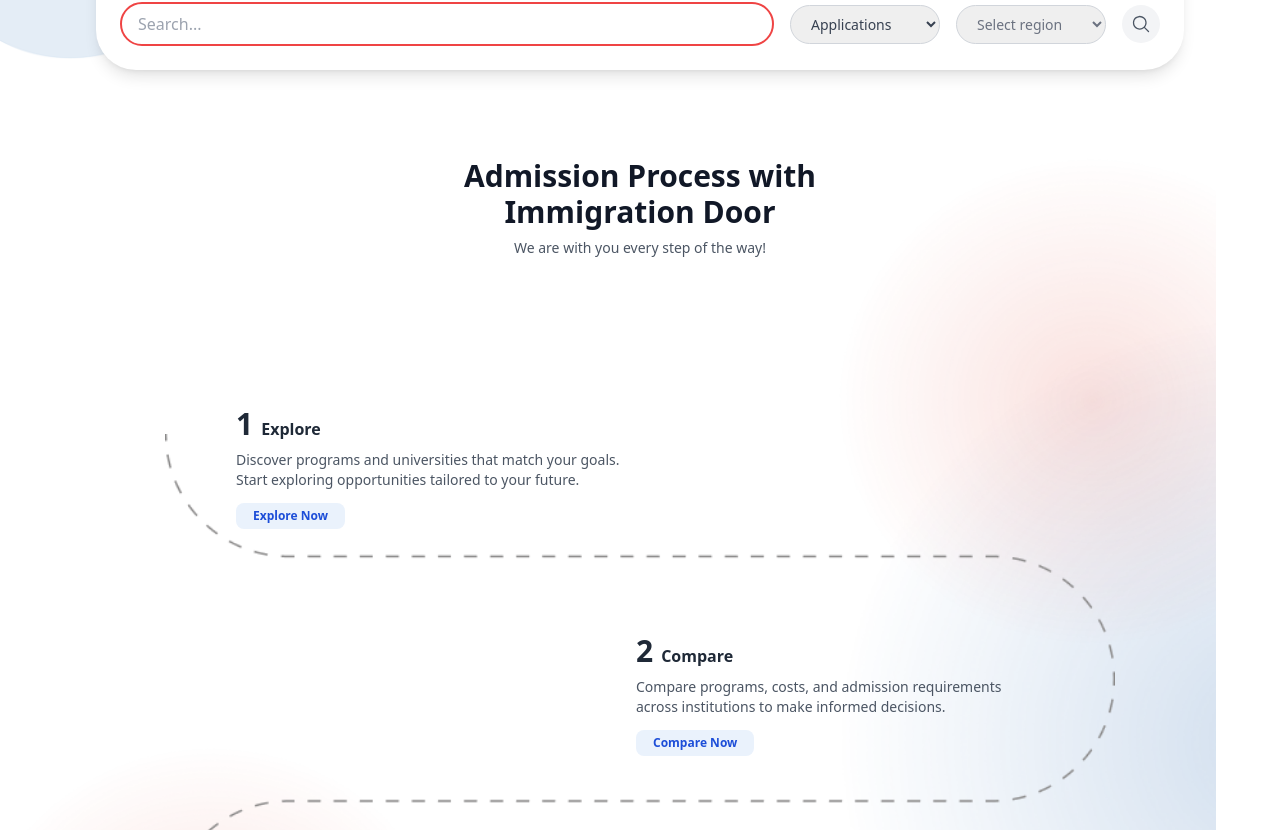
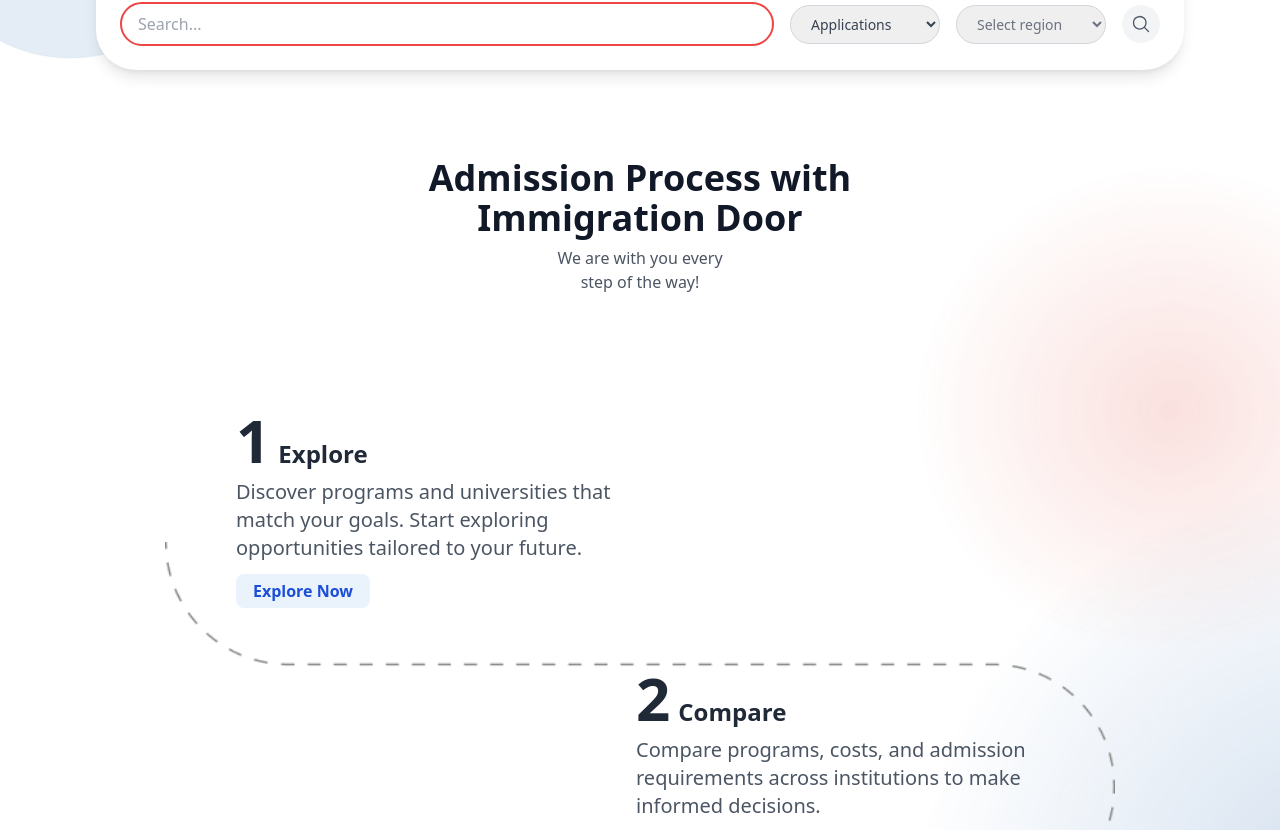
Before and after one commit to Aetthera/University-Admission-and-Immigration-Website, a React (Vite) app in the folder frontend/: page / in a window 1280 px wide. Shown: the part 750-1580 px from the top of the page. Built offline with nearby package versions, Linux system fonts and the light colour scheme.

Commit message:
Improve all

```diff
--- a/frontend/src/components/UniversitySelection/AdmissionProcess.jsx
+++ b/frontend/src/components/UniversitySelection/AdmissionProcess.jsx
@@ -42,12 +42,12 @@
       {/* Background halos */}
       <img
         src={blueHalo}
-        className="absolute right-[5%] top-[5%] w-[30vw] max-w-[400px] opacity-30 z-0"
+        className="absolute right-[-1%] top-[5%] w-[30vw] max-w-[800px] opacity-30 z-0"
         alt="blue halo"
       />
       <img
         src={redHalo}
-        className="absolute right-[5%] bottom-[5%] w-[30vw] max-w-[400px] opacity-30 z-0"
+        className="absolute right-[-1%] bottom-[5%] w-[30vw] max-w-[800px] opacity-30 z-0"
         alt="red halo"
  />
            <img
@@ -58,20 +58,20 @@
 
       {/* Title */}
       <div className="relative z-10 max-w-4xl mx-auto text-center mb-12">
-        <h2 className="text-2xl md:text-3xl font-bold text-gray-900">
+        <h2 className="text-3xl md:text-4xl font-bold text-gray-900">
           Admission Process with <br /> Immigration Door
         </h2>
-        <p className="text-sm text-gray-600 mt-2">
-          We are with you every <br className="md:hidden" /> step of the way!
+        <p className="text-base text-gray-600 mt-2">
+          We are with you every <br  /> step of the way!
         </p>
       </div>
 
       {/* Line Image - moved below title and adjusted down */}
-     <div className="relative z-10 mt-[4rem] flex justify-center">
+     <div className="relative z-10 mt-[-1rem] flex justify-center">
   <img
     src={curveLine}
     alt="process line"
-    className="absolute w-[90%] max-w-[950px] left-1/2 -translate-x-1/2  top-[7rem]"
+    className="absolute w-[90%] max-w-[950px] left-1/2 -translate-x-1/2  top-[13.5rem]"
   />
 </div>
 
@@ -79,7 +79,7 @@
 
 
       {/* Steps */}
-      <div className="relative z-10 max-w-4xl mx-auto grid grid-cols-1 gap-16 px-6 pt-16">
+      <div className="relative z-10 max-w-4xl mx-auto grid grid-cols-1 gap-5 px-6 pt-16">
         {steps.map((step, index) => (
           <div
             key={index}
@@ -87,12 +87,12 @@
           >
             <div className="p-5 w-[90%] max-w-md">
 
-              <h3 className="text-3xl font-bold text-gray-800 mb-2">
+              <h3 className="text-6xl font-bold text-gray-800 mb-2">
                 {step.number}
-                <span className="text-base font-semibold ml-2">{step.title}</span>
+                <span className="text-2xl font-semibold ml-2">{step.title}</span>
               </h3>
-              <p className="text-sm text-gray-600 mb-3">{step.text}</p>
-              <button className="text-xs font-semibold bg-[#eaf2fc] text-blue-700 rounded-lg px-4 py-1">
+              <p className="text-xl  text-gray-600 mb-3">{step.text}</p>
+              <button className="text-base font-semibold bg-[#eaf2fc] text-blue-700 rounded-lg px-4 py-1">
                 {step.button}
               </button>
             </div>
--- a/frontend/src/components/UniversitySelection/NewsletterSection.jsx
+++ b/frontend/src/components/UniversitySelection/NewsletterSection.jsx
@@ -5,7 +5,7 @@
 
 export default function NewsletterSection() {
   return (
- <section className="relative w-full bg-white pt-0 pb-16 px-6 overflow-hidden">
+ <section className="relative w-full bg-white mt-32 pt-0 pb-16 px-6 overflow-hidden">
 
       {/* Background halos */}
        <img
```
